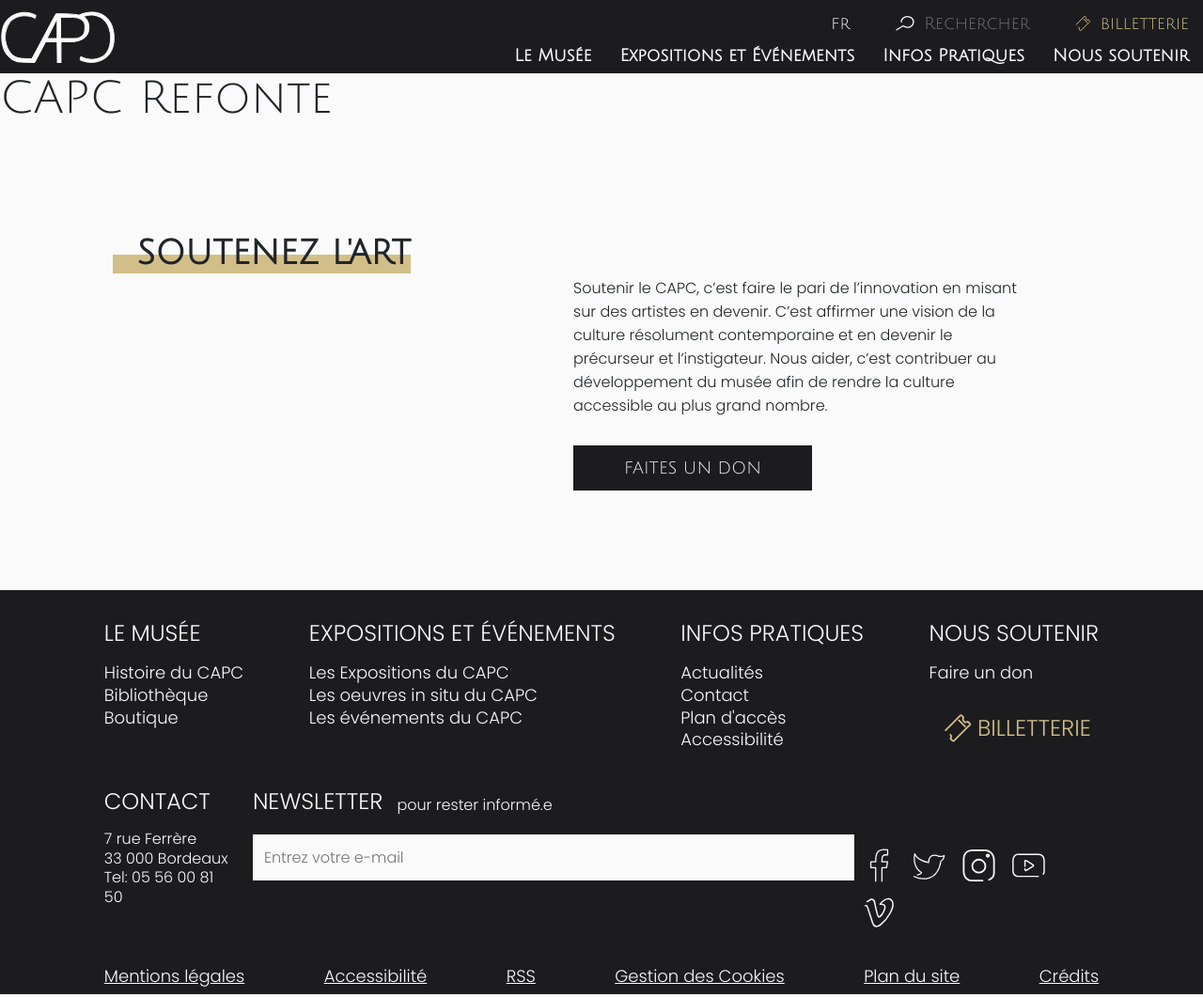
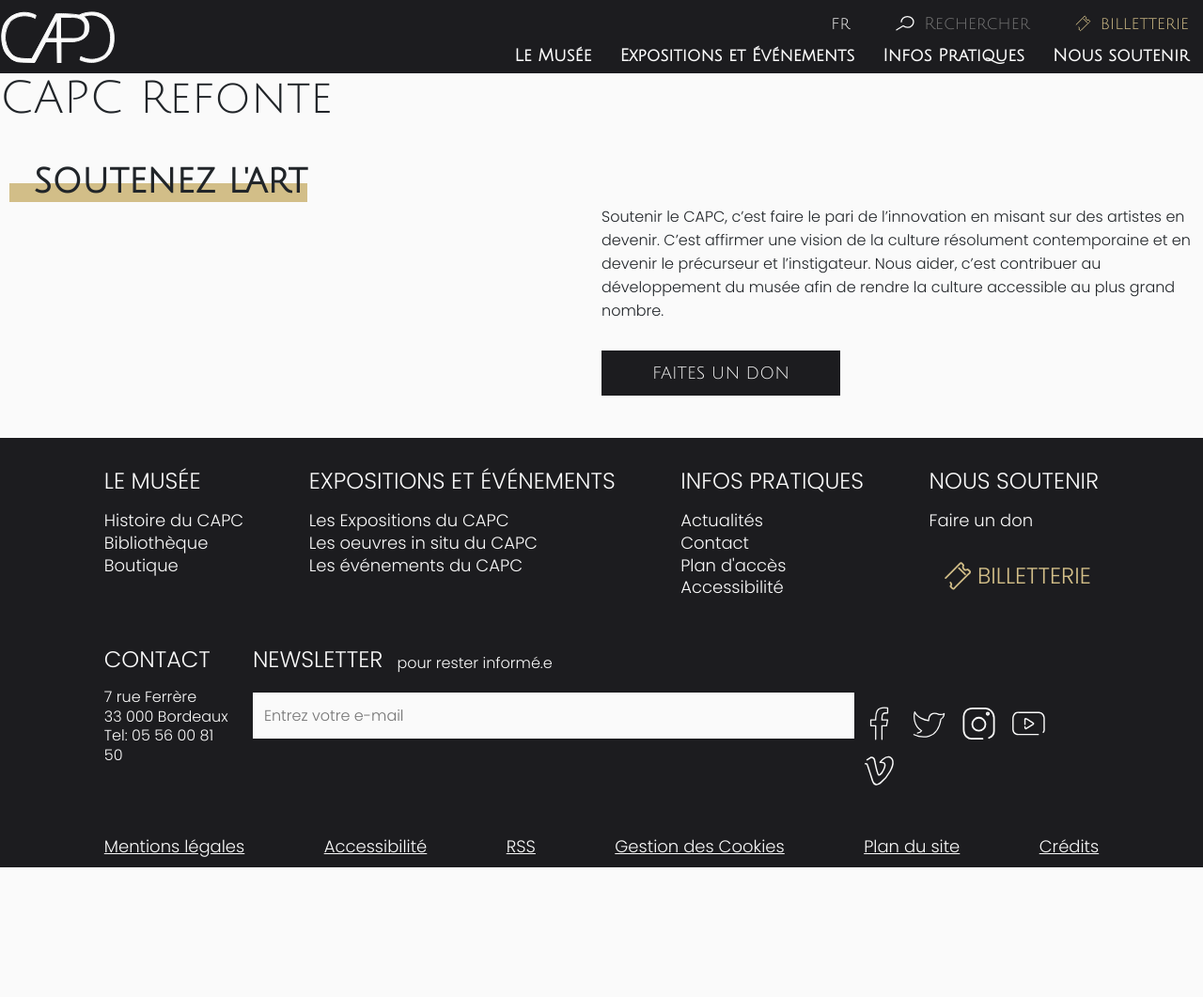
Before and after one commit to lucilegvl/mmi2024-avemis, a Jekyll site: the page built from README.md, in a window 1280 px wide. Shown: the whole page at 94% size. Built offline with Jekyll 4.4.1, drawn with Linux system fonts in a browser that asks for light colours; our own code applies the rules of GitHub Pages for plain Markdown files; after the commit the page ends 923 px from its top, so only the background shows below that.

Commit message:
responsive margot

```diff
--- a/_sass/components/expos_txt-concept.scss
+++ b/_sass/components/expos_txt-concept.scss
@@ -1,10 +1,10 @@
-// .text-side{
-//     display:flex;
-//     justify-content: space-between;
-//     margin:136px 180px 121px 120px;
-// }
+.text-side{
+    display:flex;
+    justify-content: space-between;
+    margin:60px 10px 60px 10px;
+}
 
-// .text-side .left{
-//     width:50%;
-//     flex-shrink:0;
-// }
+.text-side .left{
+    width:50%;
+    flex-shrink:0;
+}
--- a/_sass/components/index_infos-pratiques.scss
+++ b/_sass/components/index_infos-pratiques.scss
@@ -32,7 +32,7 @@
     display : flex;
     align-items: center;
     @media screen and (max-width:850px) {
-        padding-top:5%;
+        margin-top: 10%;
     }
 }
 
@@ -95,6 +95,7 @@
 .map {
     width: 100%;
     padding-top: 3.5%;
+    padding-bottom: 2%;
 }
 
 .cars-transports {
@@ -103,6 +104,8 @@
     @media screen and (max-width:850px) {
         flex-direction: column;
         align-items: center;
+        margin-bottom: 20px;
+        text-align: center;
     }
 }
 
--- a/_sass/components/index_nav-banners.scss
+++ b/_sass/components/index_nav-banners.scss
@@ -26,7 +26,6 @@
 .expositions-capc{
     background-image: url("../../assets/images/banniereexposcapc.png");
     padding:60px 0px;
-    margin-bottom: 136px;
     background-repeat: no-repeat;
     @media screen and (max-width: 558px) {
         padding:30px 0px;
--- a/_sass/components/layouts_dons.scss
+++ b/_sass/components/layouts_dons.scss
@@ -8,24 +8,16 @@
 }
 
 .text-side{
-   display:flex;
-   justify-content: space-between;
-   margin:136px 180px 121px 120px;
-
    @media screen and (max-width:1000px) {
       flex-direction: column;
       margin:0;
       display: block;
-      background-color: red;
       padding : 5%;
       h2 {
          margin-bottom: 40px;
          font-size:20px;
          flex-direction: column;
       }
-   }
-   @media screen and (max-width:300px) {
-      margin:0px 0px 0px 0px;
    }
 }
 
@@ -40,7 +32,6 @@
       // align-items: center;
    }
 }
-
 .text-side .left{
    width:50%;
    flex-shrink:0;
--- a/_sass/components/layouts_footer.scss
+++ b/_sass/components/layouts_footer.scss
@@ -197,6 +197,8 @@
    flex-direction:column ;
    color:$white;
    line-height: 1.3;
+   font-size:18px;
+   font-weight:700px !important;
 }
 
 .footer_content-mobile .lines a:hover{
@@ -221,6 +223,8 @@
 
 .lines ul {
    line-height: 1.3;
+   padding-top: 10px;
+   padding-bottom: 21px;
 }
 
 .lines ul li a img{
@@ -305,9 +309,9 @@
    list-style: none;
    display:flex;
    flex-wrap: wrap;
+   line-height: 22px;
    justify-content: space-between;
-   @media screen and (max-width:550px) {
-   }
+
 }
 
 .footer-mobile {
```
